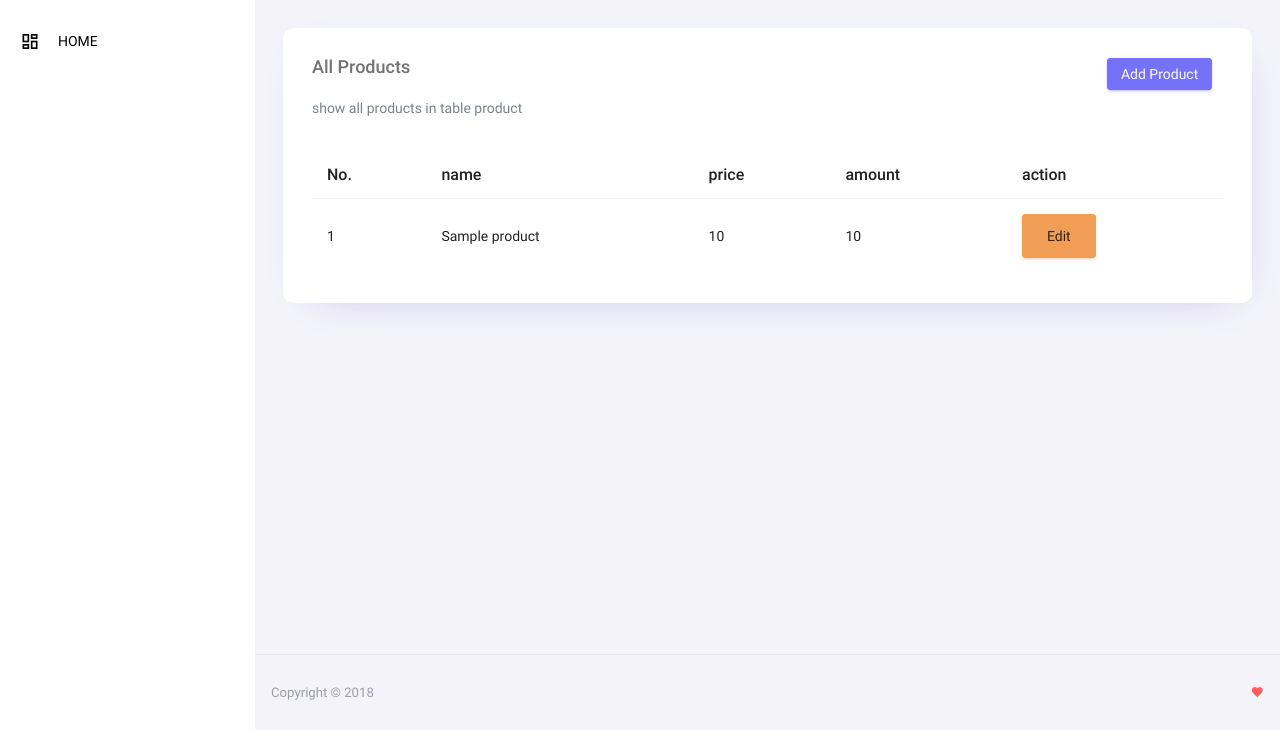
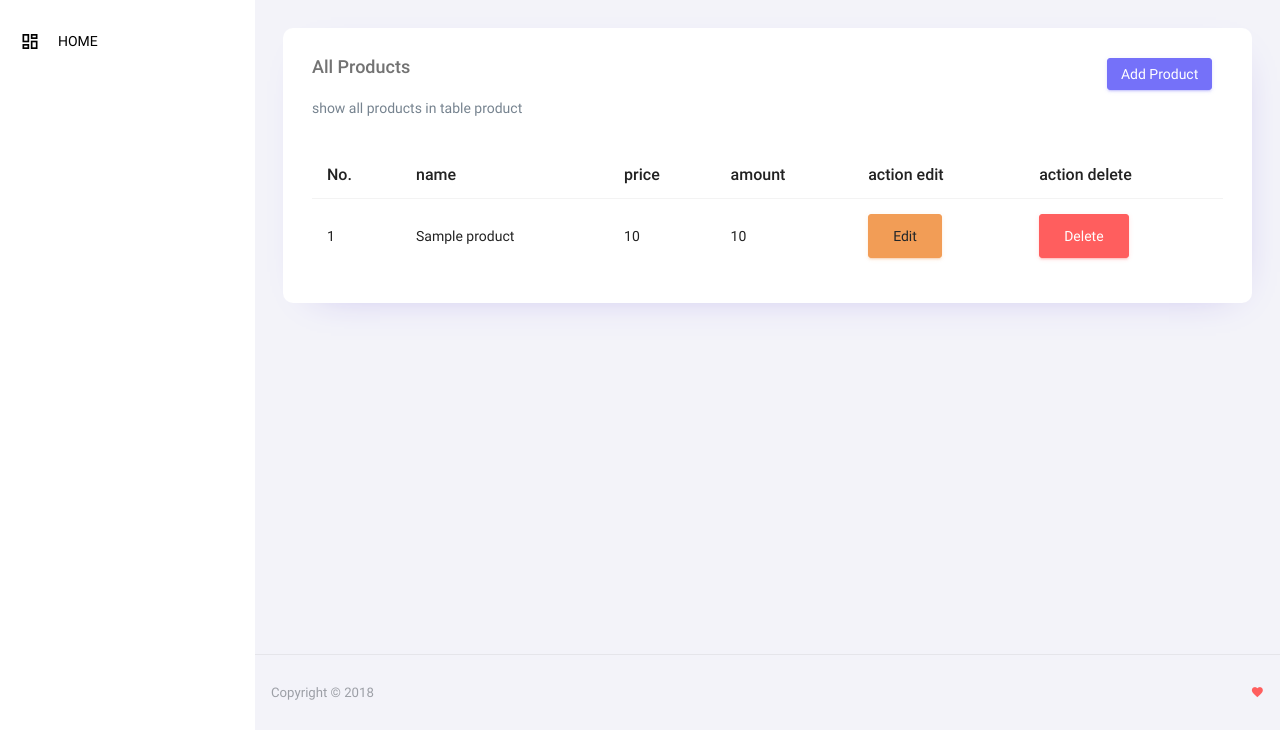
Before and after one commit to nattaphong2540/notify_lamp_repair, a CodeIgniter app: page /notify_lamp_repair/index.php/product/show_product in a window 1280 px wide. Shown: the part 70-800 px from the top of the page. Run offline with CodeIgniter, Linux system fonts and the light colour scheme; tables that the repository leaves empty or names only in its code hold one stand-in row (values such as "Sample post"); some libraries are stand-ins or nearby versions.

Commit message:
add delete data to database

```diff
--- a/application/controllers/Product.php
+++ b/application/controllers/Product.php
@@ -49,11 +49,17 @@ class Product extends CI_Controller
         $product_name = $this->input->post("product_name");
         $product_price = $this->input->post("product_price");
         $product_amount = $this->input->post("product_amount");
-        var_dump($product_id);
+
         $this->Product_model->update_product($product_id, $product_name, $product_price, $product_amount);
 
         //header('Location: show_product');
         return true;
+    }
+
+    public function delete_product_form()
+    {
+        $product_id = $this->input->post("product_id");
+        $this->Product_model->delete_product($product_id);
     }
 
     public function show_product()
--- a/application/models/Product_model.php
+++ b/application/models/Product_model.php
@@ -34,10 +34,20 @@ class Product_model extends CI_Model
         return true;
     }
 
+    public function delete_product($id)
+    {
+        $data = array(
+            'id' => $id,
+            'status' => 'delete'
+        );
+        $this->db->where('id', $id);
+        $this->db->update('products', $data);
+    }
+
     public function get_all_product()
     {
 
-        $query = $this->db->get('products');
+        $query = $this->db->get_where('products', 'status != "delete"');
 
         return $query->result();
     }
--- a/application/views/product/show_product.php
+++ b/application/views/product/show_product.php
@@ -10,6 +10,8 @@
                         <div class="text-center">
                             <button type="button" class="btn btn-primary btn-sm" data-toggle="modal" data-target="#newProductModal">Add Product</button>
                         </div>
+
+                        <!-- start modal add form     -->
                         <div class="modal fade" id="newProductModal" tabindex="-1" role="dialog" aria-labelledby="newProductModalLabel" aria-hidden="true">
                             <div class="modal-dialog modal-lg" role="document">
                                 <div class="modal-content">
@@ -48,6 +50,7 @@
                                 </div>
                             </div>
                         </div>
+                        <!-- end modal add form     -->
 
                         <!-- start modal edit form     -->
                         <div class="modal fade" id="editProductModal" tabindex="-1" role="dialog" aria-labelledby="editProductModalLabel" aria-hidden="true">
@@ -91,6 +94,32 @@
                         </div>
                         <!-- end modal edit form     -->
 
+                        <!-- start modal delete form     -->
+                        <div class="modal fade" id="deleteProductModal" tabindex="-1" role="dialog" aria-labelledby="deleteProductModalLabel-2" aria-hidden="true">
+                            <div class="modal-dialog modal-sm" role="document">
+                                <div class="modal-content">
+                                    <div class="modal-header">
+                                        <h5 class="modal-title" id="deleteProductModalLabel-2">Delete Product</h5>
+                                        <button type="button" class="close" data-dismiss="modal" aria-label="Close">
+                                            <span aria-hidden="true">&times;</span>
+                                        </button>
+                                    </div>
+                                    <div class="modal-body">
+                                        <p>You want to dalete data of product</p>
+                                        <p>ID: <output type="number" id="delete_product_id" name="product_name"></p>
+                                        <p>Name: <output type="text" id="delete_product_name" name="product_name"></p>
+                                        <p>Price: <output type="number" id="delete_product_price" name="product_price"></p>
+                                        <p>Amount: <output type="number" id="delete_product_amount" name="product_amount"></p>
+                                    </div>
+                                    <div class="modal-footer">
+                                        <button type="button" class="btn btn-success" id="submitDelete_product" onclick="submitDelete_product()">Submit</button>
+                                        <button type="button" class="btn btn-light" data-dismiss="modal">Cancel</button>
+                                    </div>
+                                </div>
+                            </div>
+                        </div>
+                        <!-- end modal delete form     -->
+
                     </div>
                 </div>
                 <p class="card-description">
@@ -104,7 +133,8 @@
                                 <th>name</th>
                                 <th>price</th>
                                 <th>amount</th>
-                                <th>action</th>
+                                <th>action edit</th>
+                                <th>action delete</th>
                             </tr>
                         </thead>
                         <tbody>
@@ -117,6 +147,7 @@
                                     <td><?= $product->price ?></td>
                                     <td><?= $product->amount ?></td>
                                     <td><button type="button" class="btn btn-warning" id="editButton" data-toggle="modal" data-target="#editProductModal" onclick="edit_product(<?= $product->id ?>)">Edit</button></td>
+                                    <td><button type="button" class="btn btn-danger" id="deleteButton" data-toggle="modal" data-target="#deleteProductModal" onclick="delete_product(<?= $product->id ?>)">Delete</button></td>
                                 </tr>
                             <?php
                             }
@@ -130,7 +161,44 @@
 </div>
 
 <script>
-    function edit_product(p_id) {
+    function submitDelete_product() {
+        var product_id = $("#delete_product_id").val();
+        var deleteProductDatas = {
+            product_id: product_id,
+        };
+        var showData = $.ajax({
+            type: 'POST',
+            url: "<?= site_url("/product/delete_product_form") ?>",
+            data: deleteProductDatas,
+            dataType: "text",
+            success: function(resultData) {
+                $('#deleteProductModal').modal('hide')
+                location.reload();
+            }
+        })
+    }
+
+    function delete_product(p_id) {
+        var product_id = {
+            p_id: p_id
+        }
+
+        var showData = $.ajax({
+            type: 'POST',
+            url: "<?= site_url("/product/show_product_editForm") ?>",
+            data: product_id,
+            dataType: "text",
+            success: function(resultData) {
+                productDetail = JSON.parse(resultData);
+                var product_id = $("#delete_product_id").val(productDetail.id);
+                var product_name = $("#delete_product_name").val(productDetail.name);
+                var product_price = $("#delete_product_price").val(productDetail.price);
+                var product_amount = $("#delete_product_amount").val(productDetail.amount);
+            }
+        })
+    }
+
+    function edit_product(p_id) { //show data of current product before update
         var product_id = {
             p_id: p_id
         }
@@ -169,10 +237,9 @@
             data: editProductDatas,
             dataType: "text",
             success: function(resultData) {
-                alert("Inserted");
-                $('#newProductModal').modal('hide')
+                alert("updated");
+                $('#editProductModal').modal('hide')
                 location.reload();
-
             }
         })
     }
```
